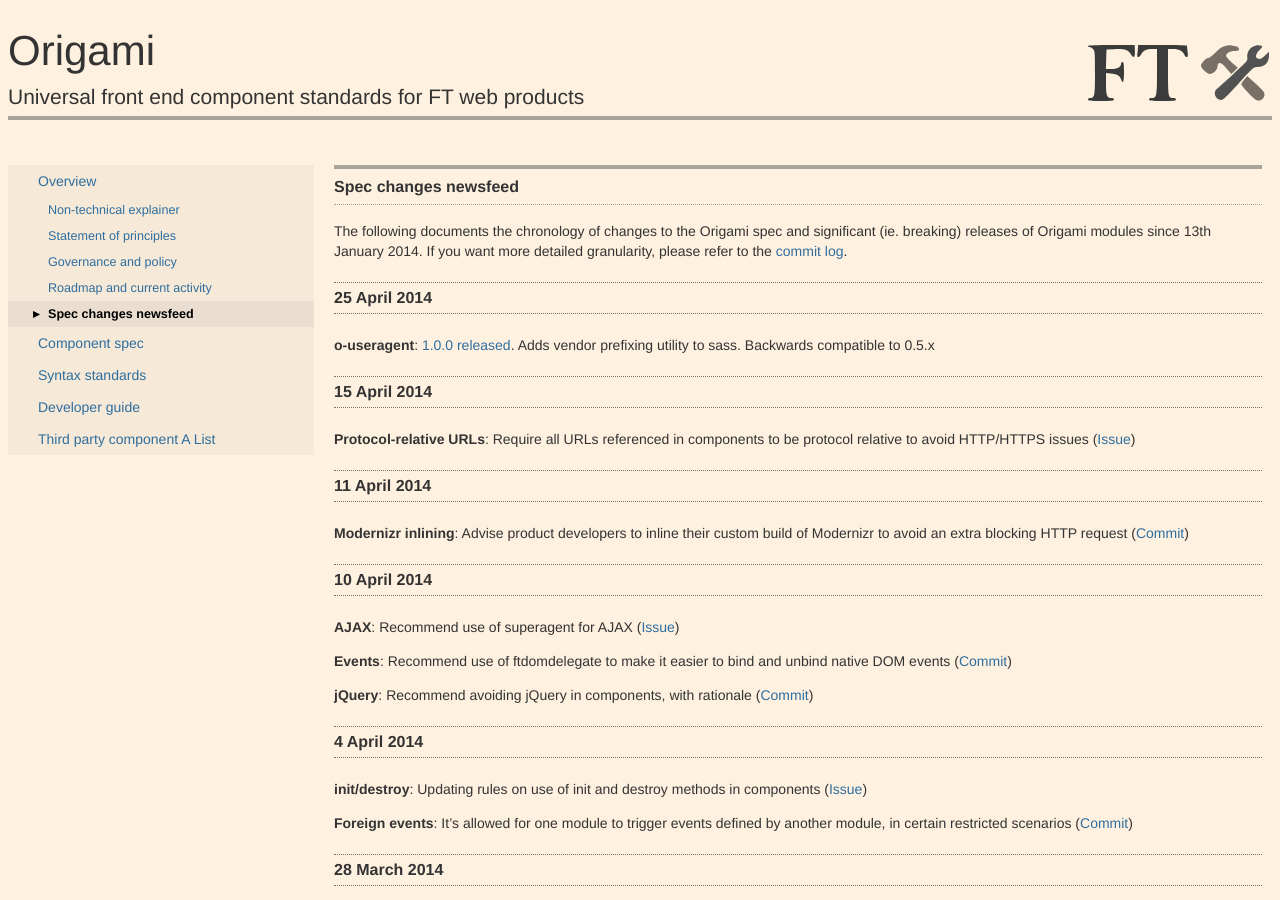
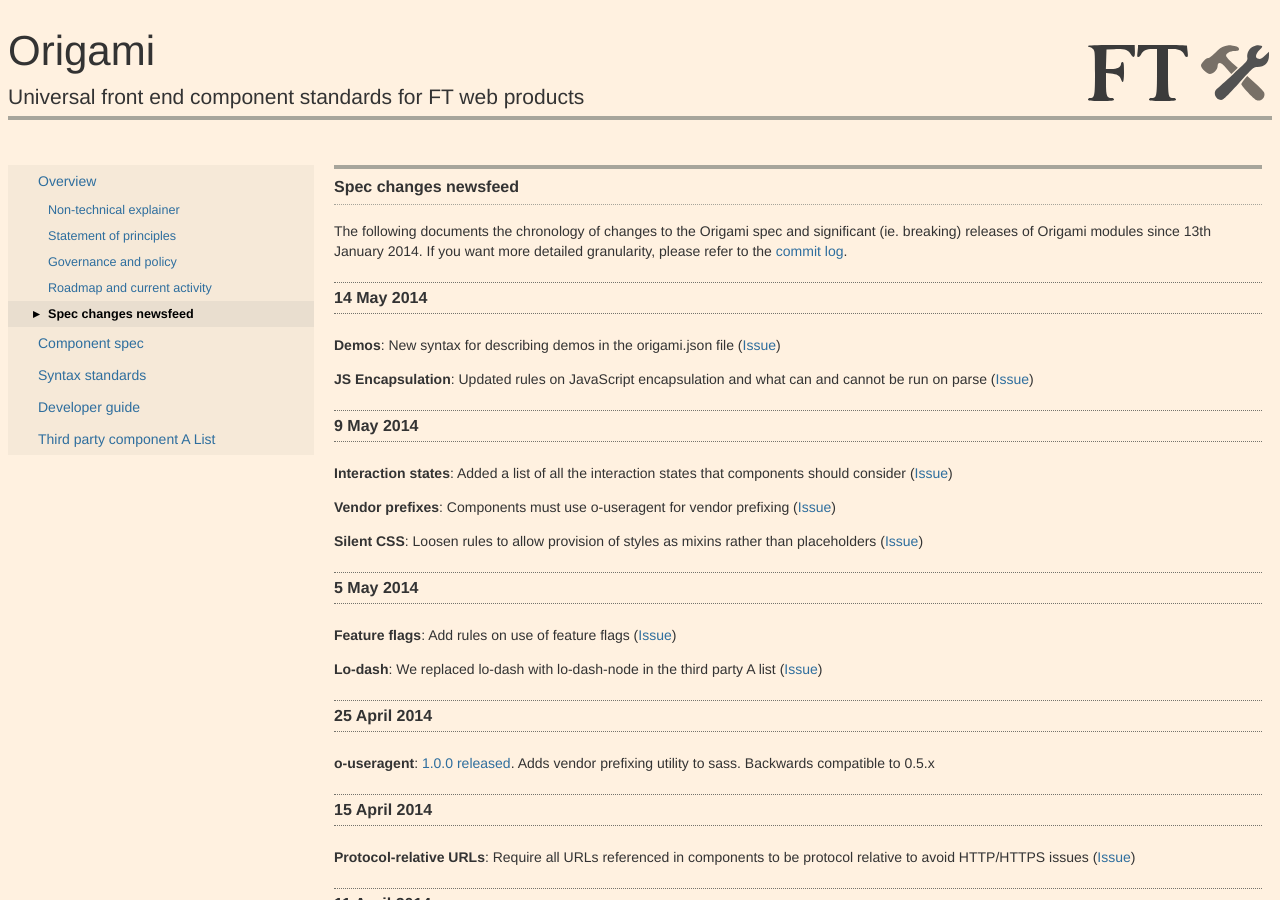
Before and after one commit to Financial-Times/ft-origami, a Jekyll site: the page built from docs/overview/changes.md, in a window 1280 px wide and 900 px high. Built offline with Jekyll 4.4.1, drawn with Linux system fonts in a browser that asks for light colours; some web fonts are replaced.

Commit message:
Update newsfeed

```diff
--- a/docs/overview/changes.md
+++ b/docs/overview/changes.md
@@ -8,6 +8,26 @@ permalink: /docs/overview/changes/
 # Spec changes newsfeed
 
 The following documents the chronology of changes to the Origami spec and significant (ie. breaking) releases of Origami modules since 13th January 2014.  If you want more detailed granularity, please refer to the [commit log](https://github.com/Financial-Times/ft-origami/commits/gh-pages).
+
+###14 May 2014
+
+**Demos**: New syntax for describing demos in the origami.json file ([Issue](https://github.com/Financial-Times/ft-origami/issues/184))
+
+**JS Encapsulation**: Updated rules on JavaScript encapsulation and what can and cannot be run on parse ([Issue](https://github.com/Financial-Times/ft-origami/issues/163))
+
+###9 May 2014
+
+**Interaction states**: Added a list of all the interaction states that components should consider ([Issue](https://github.com/Financial-Times/ft-origami/issues/187))
+
+**Vendor prefixes**: Components must use o-useragent for vendor prefixing ([Issue](https://github.com/Financial-Times/ft-origami/pull/182))
+
+**Silent CSS**: Loosen rules to allow provision of styles as mixins rather than placeholders ([Issue](https://github.com/Financial-Times/ft-origami/issues/188))
+
+###5 May 2014
+
+**Feature flags**: Add rules on use of feature flags ([Issue](https://github.com/Financial-Times/ft-origami/pull/175))
+
+**Lo-dash**: We replaced lo-dash with lo-dash-node in the third party A list ([Issue](https://github.com/Financial-Times/ft-origami/pull/186))
 
 ###25 April 2014
 
```
